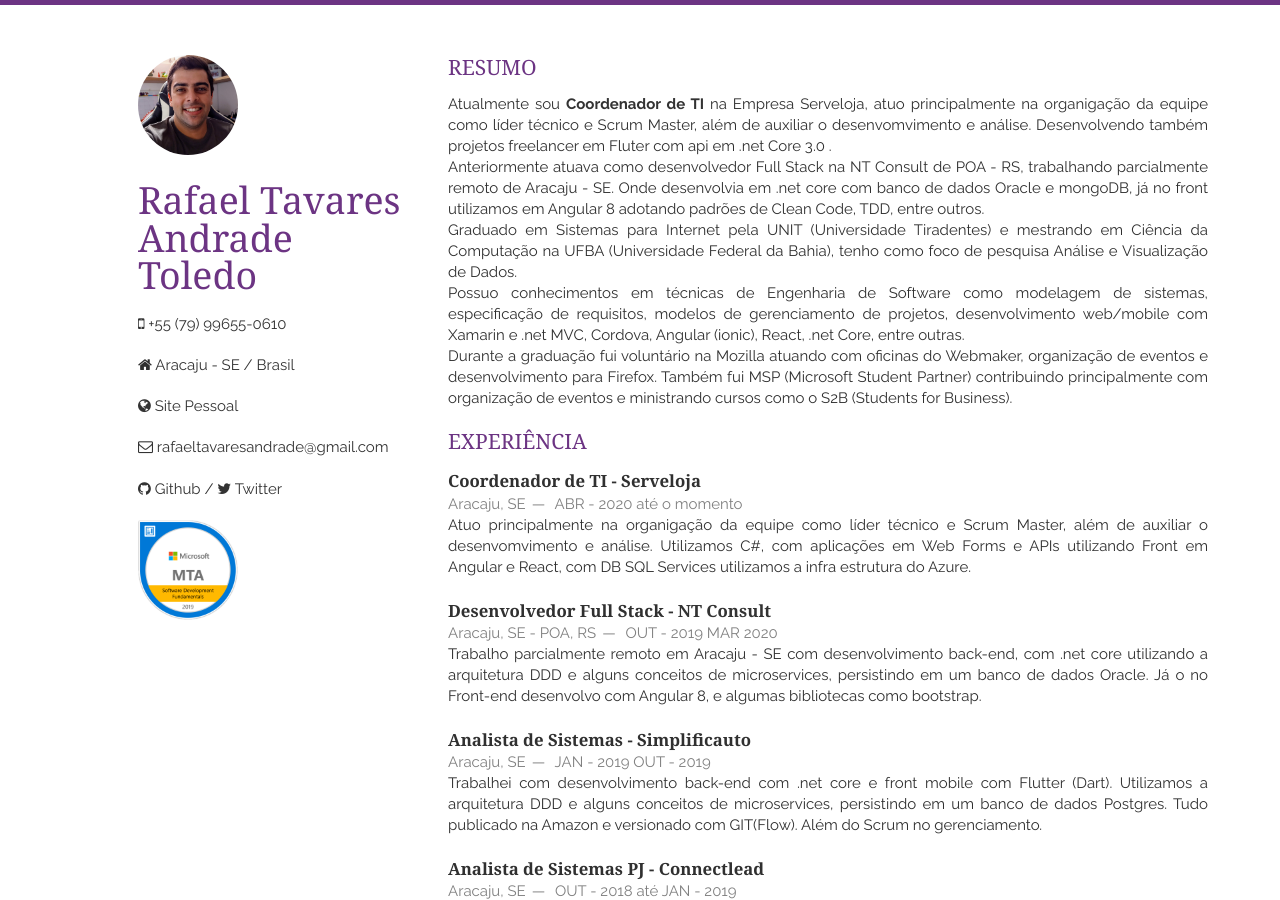
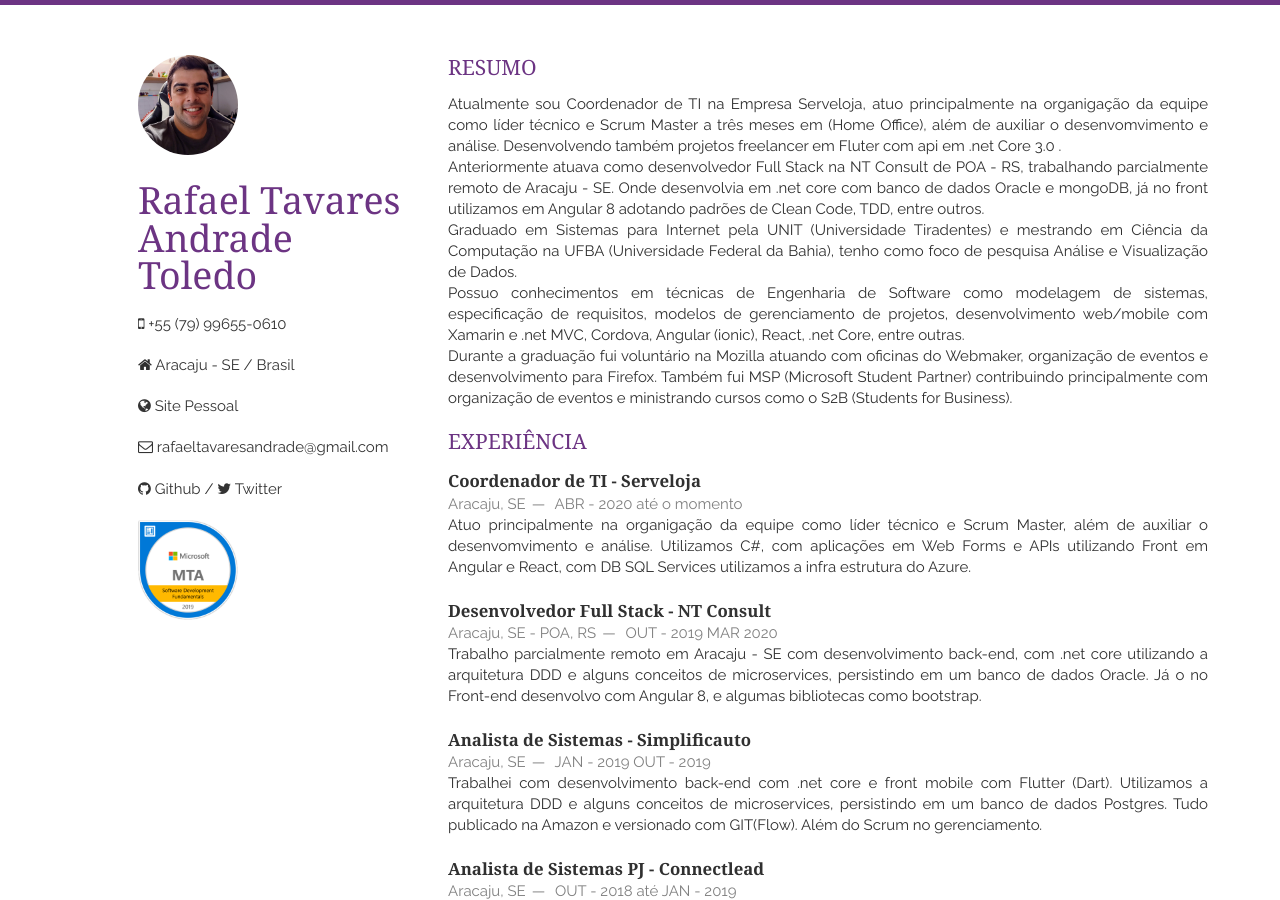
Before and after one commit to RafasTavares/resume-cv, a Jekyll site: the page built from index.html, in a window 1280 px wide and 900 px high. Built offline with Jekyll 4.4.1, drawn with Linux system fonts in a browser that asks for light colours; nearby versions of some CDN libraries; the list of posts is cut into pages by our own code.

Commit message:
Update abstract.html

```diff
--- a/_includes/abstract.html
+++ b/_includes/abstract.html
@@ -1,7 +1,7 @@
 <section class="thirteen columns">
 <h1>Resumo</h1>
 <p>
- Atualmente sou <strong>Coordenador de TI</strong> na Empresa Serveloja, atuo principalmente na organigação da equipe como líder técnico e Scrum Master,
+ Atualmente sou Coordenador de TI na Empresa Serveloja, atuo principalmente na organigação da equipe como líder técnico e Scrum Master a três meses em (Home Office),
   além de auxiliar o desenvomvimento e análise. Desenvolvendo também projetos freelancer em <b>Fluter</b> com api em <b>.net Core 3</b>.0 .
  <br/> Anteriormente atuava como desenvolvedor <b>Full Stack</b> na NT Consult de POA - RS, trabalhando parcialmente remoto de Aracaju - SE.
   Onde desenvolvia em <b>.net core</b> com banco de dados <b>Oracle</b> e <b>mongoDB</b>, já no front utilizamos em <b>Angular 8</b> adotando padrões de <b>Clean Code</b>, <b>TDD</b>, entre outros.
```
